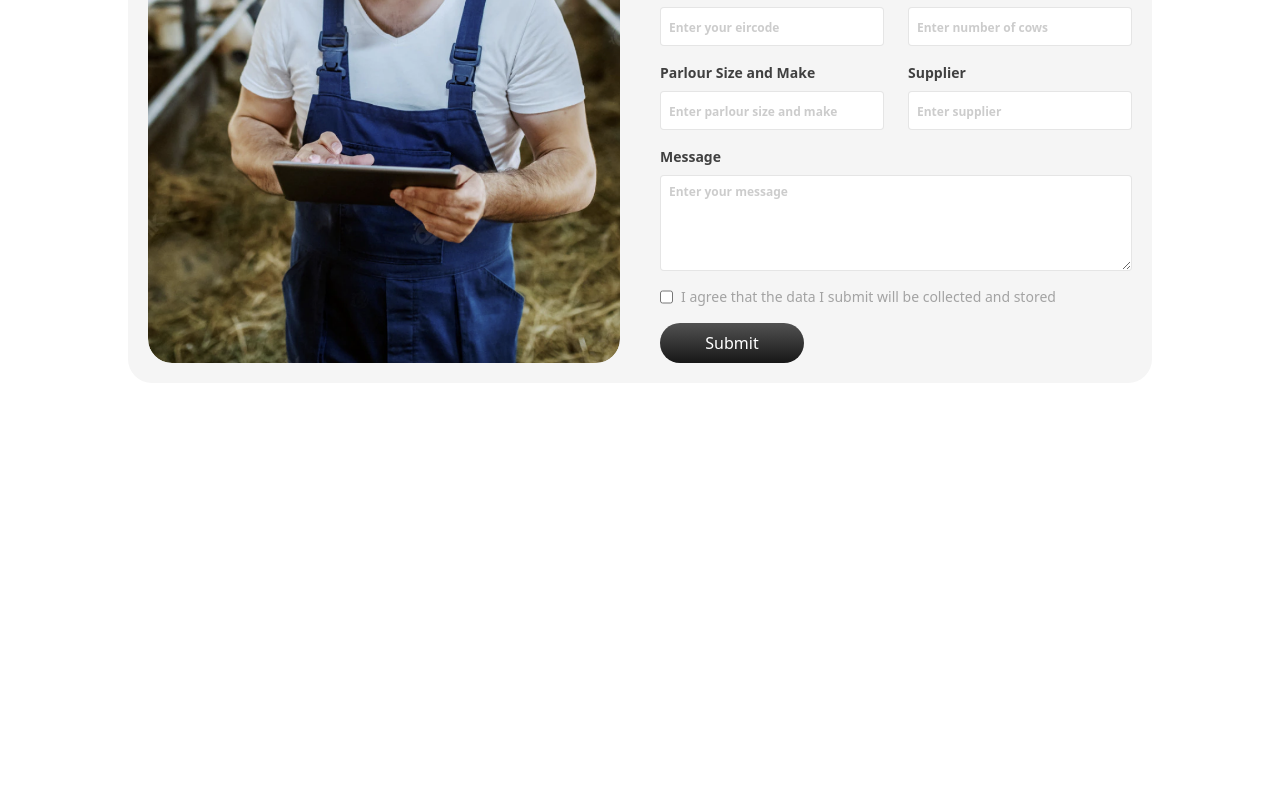
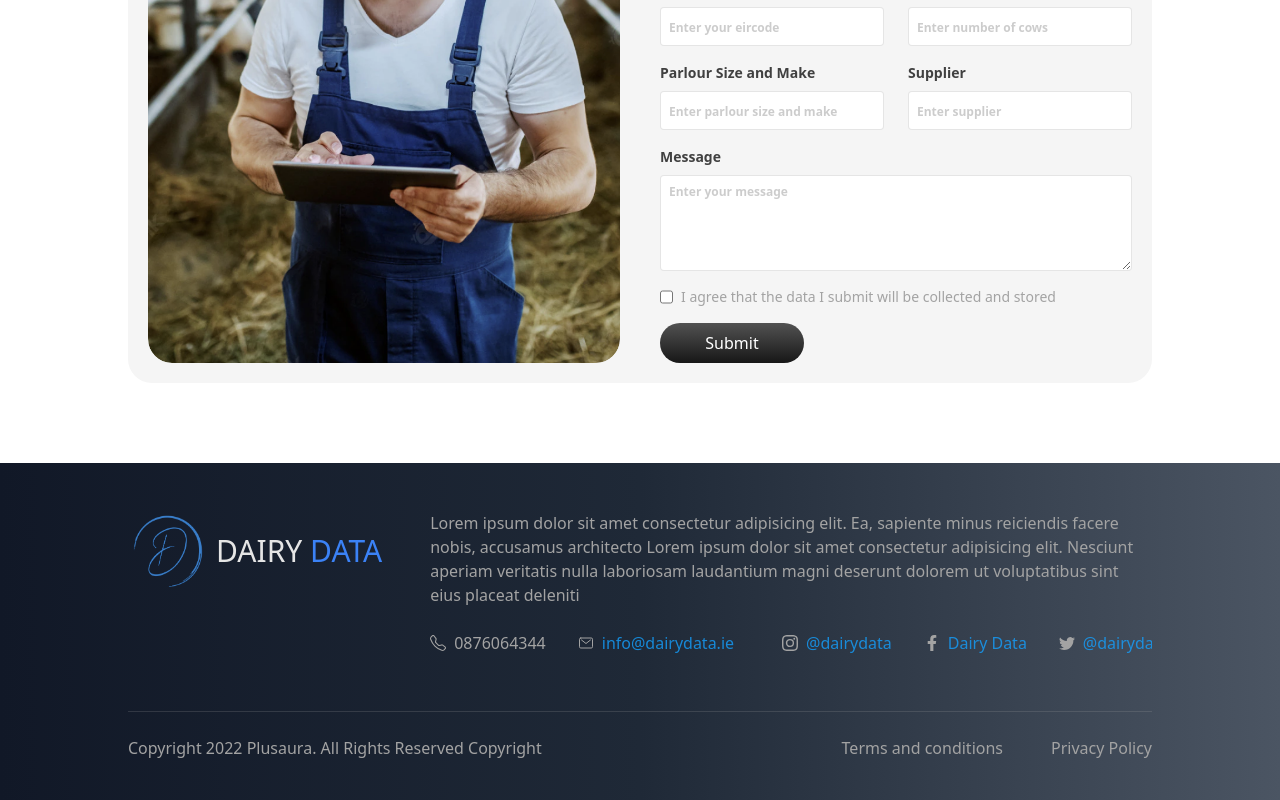
Before and after one commit to SeanGlamuare/dairy-data, a Next.js app: page / in a window 1280 px wide. Shown: the part 2798-3598 px from the top of the page. Before the commit the page ends 3261 px from the top, so only its background shows below. Built offline with nearby package versions, Linux system fonts and the light colour scheme.

Commit message:
feat: added footer section

```diff
--- /dev/null
+++ b/components/Footer/Footer.tsx
@@ -0,0 +1,110 @@
+import Image from "next/image";
+import Link from "next/link";
+import React from "react";
+import {
+	BsFacebook,
+	BsInstagram,
+	BsMailbox,
+	BsTelephone,
+	BsTwitter,
+} from "react-icons/bs";
+import { IoMailOutline } from "react-icons/io5";
+import { FaFacebookF } from "react-icons/fa";
+import styled from "styled-components";
+
+const contactData = {
+	phone: "0876064344",
+	mail: "info@dairydata.ie",
+	instagram: "dairydata",
+	facebook: "Dairy Data",
+	twitter: "dairydata",
+};
+
+const A = styled.a`
+	color: rgba(20, 160, 255, 0.8);
+	cursor: pointer;
+	:hover {
+		color: rgb(20, 100, 255);
+	}
+	transition: all ease-in-out 0.1s;
+`;
+
+const Footer = () => {
+	const { phone, mail, instagram, facebook, twitter } = contactData;
+
+	return (
+		<div className="flex justify-center w-full px-20 bg-gradient-to-r from-gray-900 via-gray-800 to-gray-600">
+			<div className="flex flex-col w-full max-w-5xl gap-6 py-8 mb-2 overflow-hidden h-76 lg:h-68 text-neutral-400 2xl:max-w-7xl ">
+				<div className="flex justify-between gap-12 py-4 mb-4 h-3/4">
+					<div className="flex flex-col gap-2 min-w-fit">
+						<div className="flex items-center gap-2 text-3xl text-neutral-200">
+							<Image src="/logo.png" width={80} height={80} alt="logo" />
+							<div className="uppercase whitespace-nowrap">
+								Dairy <span className="text-blue-500">Data</span>
+							</div>
+						</div>
+					</div>
+					<div className="flex flex-col w-full gap-6">
+						<div>
+							<p>
+								Lorem ipsum dolor sit amet consectetur adipisicing elit. Ea,
+								sapiente minus reiciendis facere nobis, accusamus architecto
+								Lorem ipsum dolor sit amet consectetur adipisicing elit.
+								Nesciunt aperiam veritatis nulla laboriosam laudantium magni
+								deserunt dolorem ut voluptatibus sint eius placeat deleniti
+							</p>
+						</div>
+
+						<div className="flex flex-col justify-between gap-x-12 gap-y-4 xl:flex-row">
+							<div className="flex items-center w-full gap-4 2xl:justify-start gap-x-8">
+								<div className="hidden 2xl:block">Contact</div>
+								<div className="flex items-center gap-2">
+									<BsTelephone />
+									<div>{phone}</div>
+								</div>
+
+								<div className="flex items-center gap-2">
+									<IoMailOutline />
+									<Link href={`mailto:${mail}`} passHref>
+										<A>{mail}</A>
+									</Link>
+								</div>
+							</div>
+							<div className="flex items-center w-full gap-2 min-w-fit 2xl:justify-start gap-x-8">
+								<div className="hidden 2xl:block">Social Media</div>
+								<div className="flex items-center gap-2">
+									<BsInstagram />
+									<Link href={`https://instagram.com/${instagram}`} passHref>
+										<A>@{instagram}</A>
+									</Link>
+								</div>
+								<div className="flex items-center gap-2">
+									<FaFacebookF />
+									<Link href={`https://facebook.com/${facebook}`}>
+										<A>{facebook}</A>
+									</Link>
+								</div>
+								<div className="flex items-center gap-2">
+									<BsTwitter />
+									<Link href={`https://twitter.com/${twitter}`} passHref>
+										<A>@{twitter}</A>
+									</Link>
+								</div>
+							</div>
+						</div>
+					</div>
+				</div>
+				<hr className="w-full border-neutral-400/20" />
+				<div className="flex justify-between">
+					<div>Copyright 2022 Plusaura. All Rights Reserved Copyright</div>
+					<div className="flex gap-12">
+						<div>Terms and conditions</div>
+						<div>Privacy Policy</div>
+					</div>
+				</div>
+			</div>
+		</div>
+	);
+};
+
+export default Footer;
--- a/pages/index.tsx
+++ b/pages/index.tsx
@@ -6,6 +6,7 @@ import Why from "../components/Why/Why";
 import Benefit from "../components/Benefit/Benefit";
 import AboutMR from "../components/AboutMR/AboutMR";
 import Contact from "../components/Contact/Contact";
+import Footer from "../components/Footer/Footer";
 
 const Home: NextPage = () => {
 	return (
@@ -16,6 +17,7 @@ const Home: NextPage = () => {
 			<Benefit />
 			<AboutMR />
 			<Contact />
+			<Footer />
 		</>
 	);
 };
```
Also changed, not shown: public/logo.png (added), public/logo_dark.png (added).
